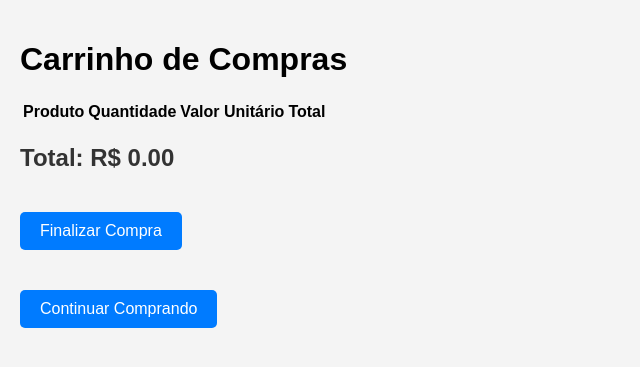
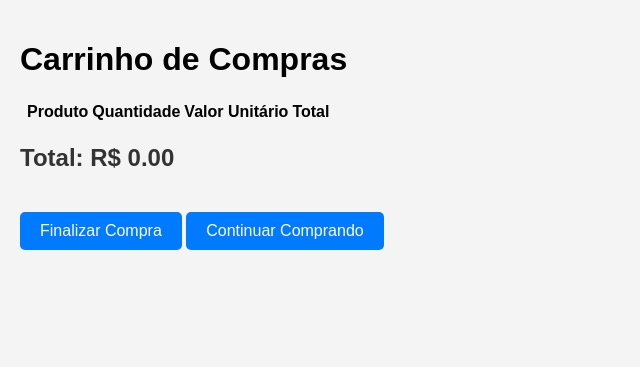
Before and after one commit to raphadroid27/gourmet-cafe, a Flask app: page /ver_carrinho in a window 1280 px wide. Shown: the top 367 px of the page, without its empty margins (0-640 px from the left). Run offline with Flask 3, Linux system fonts and the light colour scheme; lists and menus that the app fills with data are empty.

Commit message:
Update_9
Adicionada imagem do produto ao carrinho e ajustado layout da tabela

```diff
--- a/app.py
+++ b/app.py
@@ -197,7 +197,8 @@ def ver_carrinho():
                 'nome': produto.nome,
                 'quantidade': item['quantidade'],
                 'preco': produto.preco,
-                'subtotal': produto.preco * item['quantidade']
+                'subtotal': produto.preco * item['quantidade'],
+                'imagem': produto.imagem  # Adicione a URL da imagem aqui
             })
             total += produto.preco * item['quantidade']
 
--- a/templates/carrinho.html
+++ b/templates/carrinho.html
@@ -12,6 +12,7 @@
     <table>
         <thead>
             <tr>
+                <th></th>
                 <th>Produto</th>
                 <th>Quantidade</th>
                 <th>Valor Unitário</th>
@@ -22,6 +23,7 @@
         <tbody>
             {% for item in produtos %}
             <tr>
+                <td><img src="{{ item.imagem }}" alt="{{ item.nome }}" style="width: 50px; height: 50px;"></td>
                 <td>{{ item.nome }}</td>
                 <td>
                     <input type="number" name="quantidade" value="{{ item.quantidade }}" min="1" data-produto-id="{{ item.id }}" class="quantidade-input">
@@ -39,7 +41,7 @@
         </tbody>
     </table>
     <h2>Total: R$ {{ '%.2f'|format(total) }}</h2>
-    <form action="/finalizar_compra" method="post">
+    <div style="display: flex; gap: 10px;"></div>
         <button type="submit" class="btn">Finalizar Compra</button>
     </form>
     <a href="{{ url_for('catalogo') }}" class="btn">Continuar Comprando</a>
```
Also changed, not shown: dbCoffee.db.
